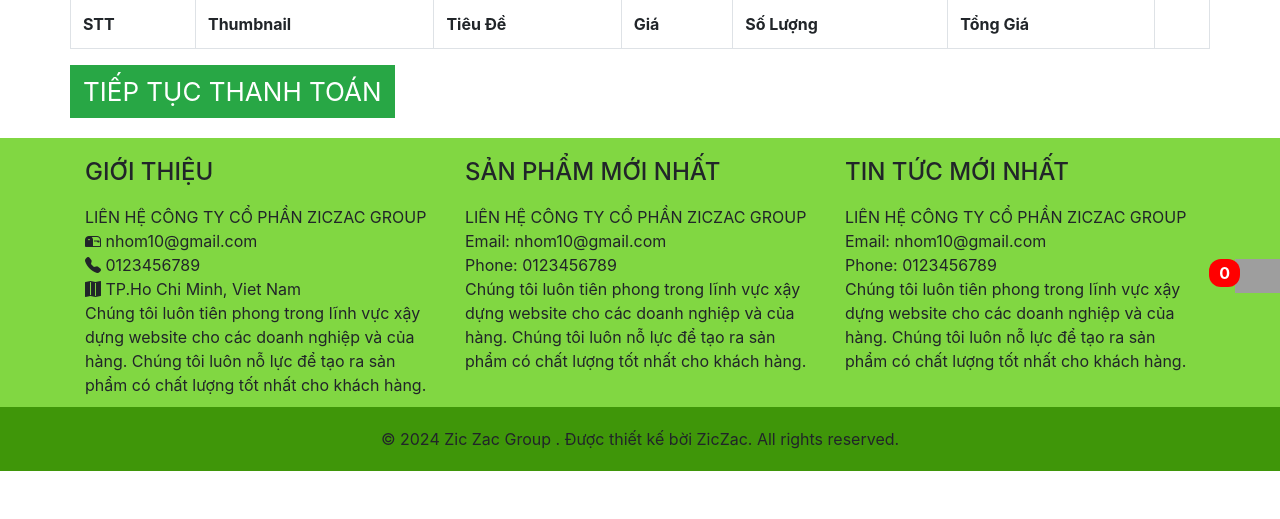
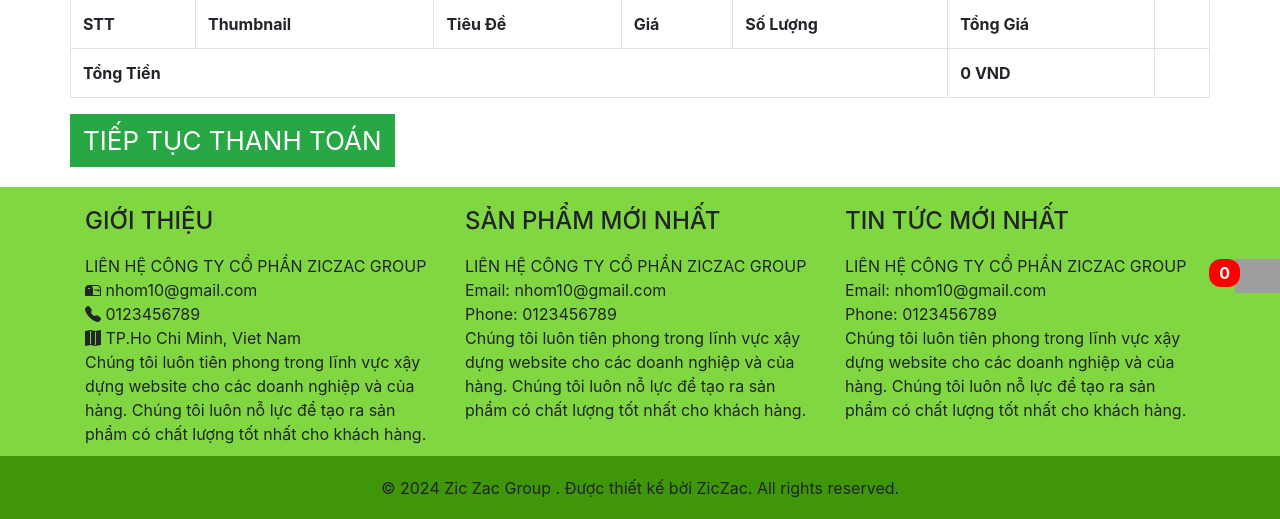
Before and after one commit to Tien8923/nhom10_DACS, a PHP site: page /cart.php in a window 1280 px wide. Shown: the part 101-620 px from the top of the page. Run offline with PHP 8.4, Linux system fonts and the light colour scheme; tables that the repository leaves empty or names only in its code hold one stand-in row (values such as "Sample post"); lists and menus that the app fills with data are empty; some libraries are stand-ins or nearby versions; grey boxes are pictures that could not be loaded.

Commit message:
them tong tien cho trang gio hang va thanh toan

```diff
--- a/cart.php
+++ b/cart.php
@@ -18,7 +18,10 @@ if(!isset($_SESSION['cart'])) {
 	$_SESSION['cart'] = [];
 }
 $index = 0;
+$totalAmount = 0;
 foreach($_SESSION['cart'] as $item) {
+	$itemTotal = $item['discount'] * $item['num'];
+	$totalAmount += $itemTotal;
 	echo '<tr>
 			<td>'.(++$index).'</td>
 			<td><img src="'.$item['thumbnail'].'" style="height: 80px"/></td>
@@ -28,11 +31,16 @@ foreach($_SESSION['cart'] as $item) {
 				<input type="number" id="num_'.$item['id'].'" value="'.$item['num'].'" class="form-control" style="width: 90px; border-radius: 0px" onchange="fixCartNum('.$item['id'].')"/>
 				<button class="btn btn-light" style="border: solid #e0dede 1px; border-radius: 0px;" onclick="addMoreCart('.$item['id'].', 1)">+</button>
 			</td>
-			<td>'.number_format($item['discount'] * $item['num']).' VND</td>
+			<td>'.number_format($itemTotal).' VND</td>
 			<td><button class="btn btn-danger" onclick="updateCart('.$item['id'].', 0)">Xoá</button></td>
 		</tr>';
 }
 ?>
+			<tr>
+				<td colspan="5"><strong>Tổng Tiền</strong></td>
+				<td><strong><?php echo number_format($totalAmount); ?> VND</strong></td>
+				<td></td>
+			</tr>
 		</table>
 		<a href="checkout.php"><button class="btn btn-success" style="border-radius: 0px; font-size: 26px;">TIẾP TỤC THANH TOÁN</button></a>
 	</div>
```
Also changed, not shown: checkout.php (+8 -1 lines).
